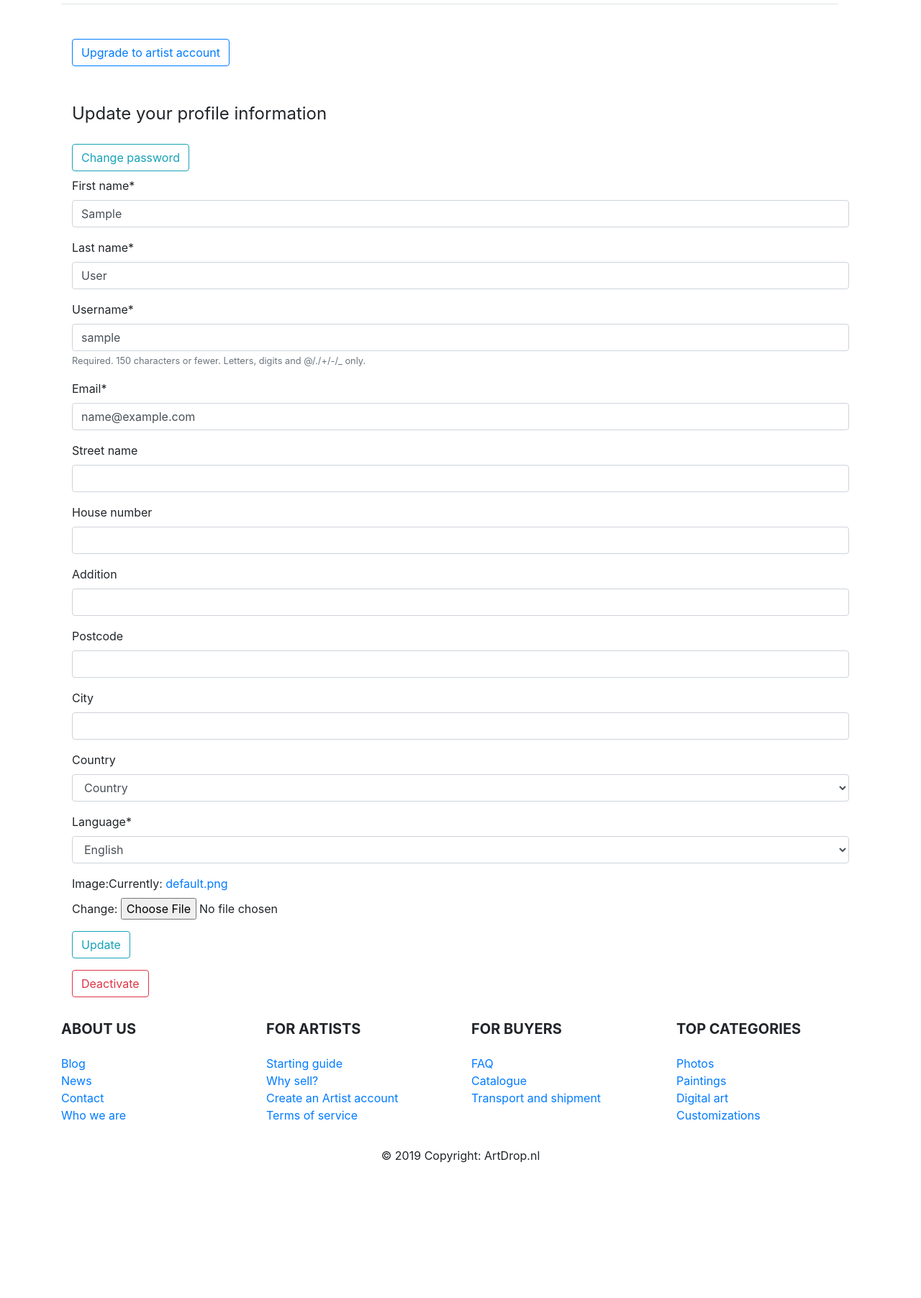
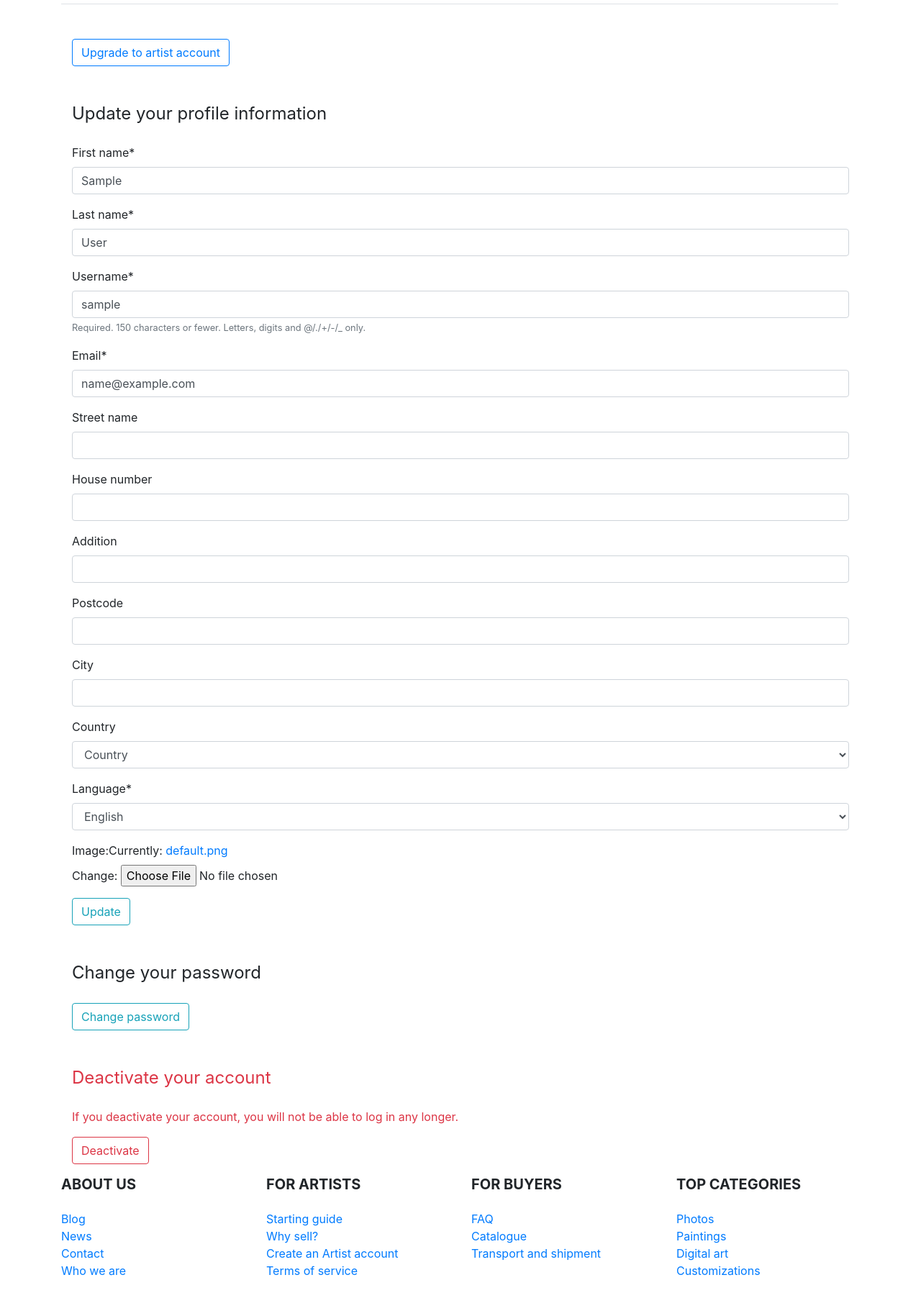
Before and after one commit to Suzan792/Project-C, a Django app: page /profile/ in a window 1280 px wide. Shown: the part 237-2041 px from the top of the page at 72% size. Before the commit the page ends 1853 px from the top, so only its background shows below. Run offline with Django 3.2, Linux system fonts and the light colour scheme; the visitor is signed in with stand-in values (Sample User, id 1); parts of the project's set-up code (start-up, migrations or seed data) failed here and were passed over; some libraries are stand-ins or nearby versions; some web fonts are replaced.

Commit message:
added check address function when ordering, changed profile page, spelling check

```diff
--- a/Django/website/static/js/app.js
+++ b/Django/website/static/js/app.js
@@ -55,7 +55,7 @@ function popUpDialog(url,csrfToken, id,dialogId,actionName){
     width: 400,
     modal: true,
     buttons: {
-      "Yes I am sure": function() {
+      "Yes, I am sure": function() {
             $.post(url, {csrfmiddlewaretoken: csrfToken, action: actionName, pk: id}, function(){
               window.location.reload();
             })
--- a/Django/website/users/templates/users/profile.html
+++ b/Django/website/users/templates/users/profile.html
@@ -33,9 +33,6 @@
       {% endif %}
       </div>
       <legend class=" mb-4 mt-5">Update your profile information</legend>
-      <div class="form-group">
-            <button type="button" class="btn btn-outline-info" onclick= "location.href='{% url 'change_password' %}'"}>Change password</button>
-      </form>
       <form method="POST" class="mt-2" enctype="multipart/form-data">
         {% csrf_token %}
         <fieldset class="form-group">
@@ -48,6 +45,12 @@
           <button class="btn btn-outline-info" type="submit">Update</button>
         </div>
       </form>
+
+      <legend class=" mb-4 mt-5">Change your password</legend>
+      <button type="button" class="btn btn-outline-info" onclick= "location.href='{% url 'change_password' %}'"}>Change password</button>
+
+      <legend class="mb-4 mt-5" style="color:#dc3545;">Deactivate your account</legend>
+      <p style="color:#dc3545;">If you deactivate your account, you will not be able to log in any longer.</p>
       <button class="btn btn-outline-danger" type="button" onclick="deactivateAccount('{% url 'profile_page' %}','{{ csrf_token }}','{{ user.id }}')">Deactivate</button>
     </div>
 
--- a/Django/website/users/views.py
+++ b/Django/website/users/views.py
@@ -6,7 +6,6 @@ from django.contrib.auth import login
 from django.contrib.auth.decorators import login_required
 from django.contrib.auth.models import User
 from django.core.mail import send_mail
-from django.urls import reverse
 from django.shortcuts import render, redirect
 from django.utils.decorators import method_decorator
 from django.utils.encoding import force_text
@@ -38,7 +37,7 @@ def artist_register_info(request):
 
 def register(request):
     if request.user.is_authenticated:
-        return HttpResponse("you are already logged in!")
+        return HttpResponse("You are already logged in!")
     else:
         if request.method == 'POST':
             form = UserRegistrationForm(request.POST)
@@ -58,11 +57,16 @@ def register(request):
         return render(request,'users/register.html',{'form':form})
 
 def activate(request, uidb64, token):
+    '''
+    This function activates a user's account by checking the token and decoding the uid.
+    Then, the user's account is either activated, or the user gets redirected to the 'invalid link' page.
+    '''
     try:
         uid = force_text(urlsafe_base64_decode(uidb64))
         user = User.objects.get(pk=uid)
     except(TypeError, ValueError, OverflowError, User.DoesNotExist):
         user = None
+
     if user is not None and account_activation_token.check_token(user, token):
         user.is_active = True
         user.save()
@@ -104,7 +108,7 @@ def profile(request):
 @login_required
 def isartist(request):
     if isArtist.objects.filter(applicant=request.user.userprofile).exists():
-        return HttpResponse("you are already sent a application!")
+        return HttpResponse("You have are already sent a application!")
     else:
         if request.method == 'POST':
             form = artistApplication(request.POST,request.FILES)
@@ -113,7 +117,7 @@ def isartist(request):
                 instance = form.save(commit=False)
                 instance.applicant = request.user.userprofile
                 instance.save()
-                messages.success(request, f'Your application is received, you will receive an answer very quick  ')
+                messages.success(request, f'Your application has been received. You will receive an answer as soon as possible.')
                 return redirect('home_page')
         else:
             form = artistApplication()
@@ -139,8 +143,8 @@ class rejectArtistApplication(DeleteView):
     success_url = '/administrator'
 
     def delete(self, request, *args, **kwargs):
-        subject = 'your application has been rejected'
-        message = 'sorry to tell that your request does not meet our requirement so it has been rejected.'
+        subject = 'Your application has been rejected.'
+        message = 'We are sorry to tell that your request does not meet our requirements, so it has been rejected.'
         email_from = settings.EMAIL_HOST_USER
         self.object = self.get_object()
         recipient_list = [self.object.applicant.user.email]
@@ -157,9 +161,9 @@ class approveArtistApplication(DeleteView):
     success_url = '/administrator'
 
     def delete(self, request, *args, **kwargs):
-        subject = 'your application has been approved'
-        message = 'Happy to tell that your request has been approved. your artist account has been activated. we are ' \
-                  'looking up to see your first artwork '
+        subject = 'Your application has been approved'
+        message = 'We are happy to tell that your request has been approved. Your artist account has been activated. We are ' \
+                  'looking forward to seeing your first artwork.'
         email_from = settings.EMAIL_HOST_USER
         self.object = self.get_object()
         recipient_list = [self.object.applicant.user.email]
```
Also changed, not shown: Django/website/carts/functions.py (added, +50 -0 lines), Django/website/carts/views.py (+22 -50 lines).
